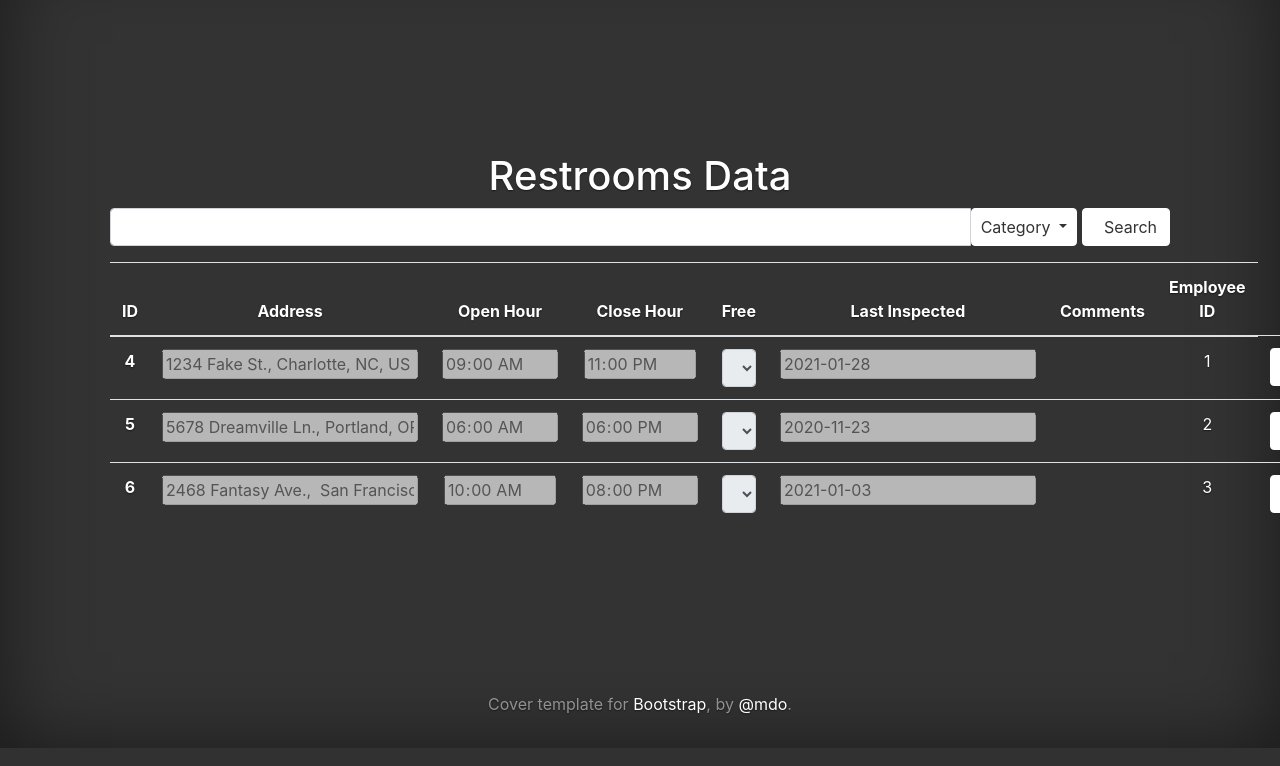
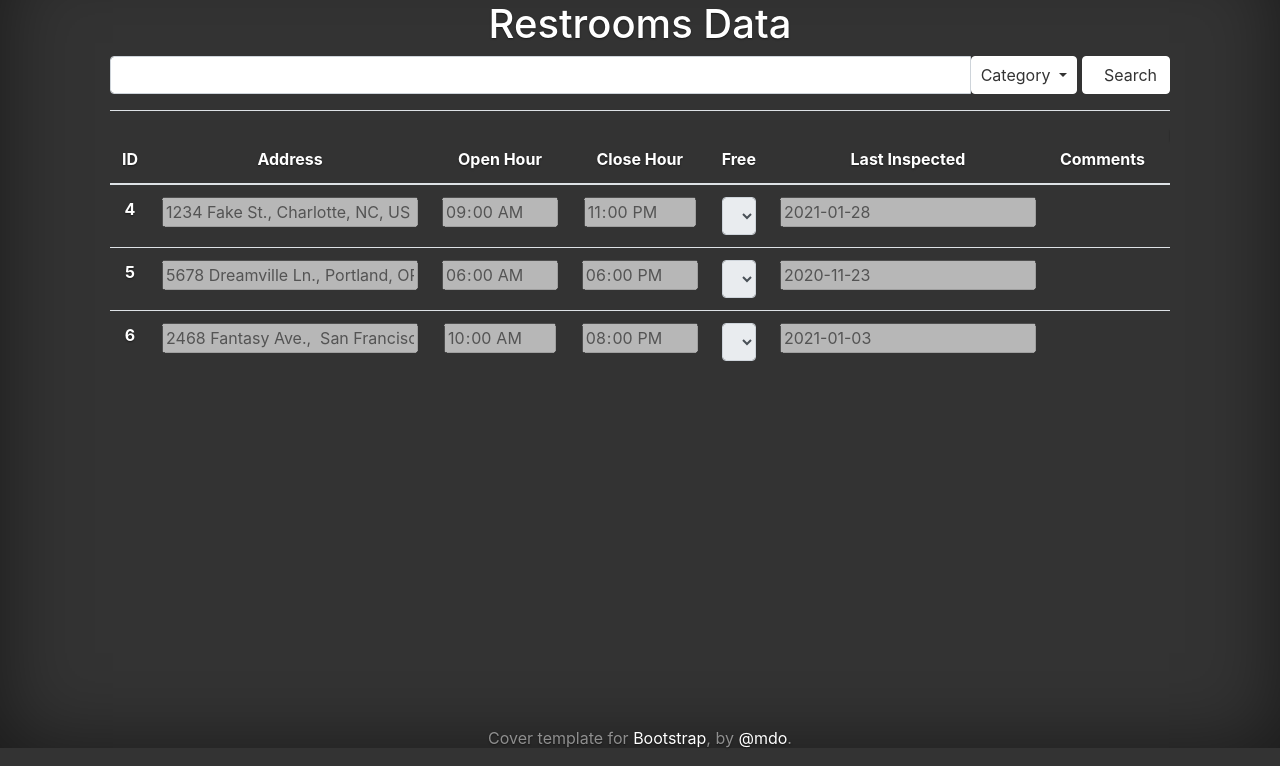
Before and after one commit to edyeung4/Restroom_Finder, a Flask app: page /employee_index in a window 1280 px wide; the page is wider, and only the part inside the window is pictured. Shown: the part 52-818 px from the top of that part. Run offline with Flask 2, Linux system fonts and the light colour scheme; data comes from the database, SQL or seed files in the repository; data that the repository does not hold is empty; some libraries are stand-ins or nearby versions.

Commit message:
Update employee_index and customer_index table layouts
After adding several rows to the employee_index table of Restrooms,
the table began bleeding over the edges and was not very aesthetic.

Added a div container around the <table> attribute with a static height
value and overflow attributes to handle scrolling. This seems to be
working much better.

Went ahead and did the same for customer_index.html

```diff
--- a/templates/customer_index.html
+++ b/templates/customer_index.html
@@ -61,7 +61,8 @@
           <button id="searchBtn" type="button" class="btn btn-secondary btn-search" ><span class="glyphicon glyphicon-search" >&nbsp;</span> <span class="label-icon" >Search</span></button>
          </div>
         </div>
-        <p class="lead">
+        <p class="lead" style="overflow-x:auto; overflow-y:scroll;">
+        <div style="height: 600px; overflow-y:scroll;">
           <table class="table">
             <thead>
               <tr>
@@ -143,6 +144,7 @@
               </tr>
             </tbody>
           </table>
+        </div>
         </p>
       </main>
 
--- a/templates/employee_index.html
+++ b/templates/employee_index.html
@@ -76,7 +76,8 @@
           <button id="searchBtn" type="button" class="btn btn-secondary btn-search" ><span class="glyphicon glyphicon-search" >&nbsp;</span> <span class="label-icon" >Search</span></button>
          </div>
         </div>
-        <p class="lead">
+        <p class="lead" style="overflow-x:auto; overflow-y:scroll;">
+        <div style="height: 600px; overflow-y:scroll;">
           <table class="table">
             <thead>
               <tr>
@@ -119,6 +120,7 @@
 	    {% endfor %}
             </tbody>
           </table>
+        </div>
         </p>
       </main>
 
```
Also changed, not shown: 1 other file.
